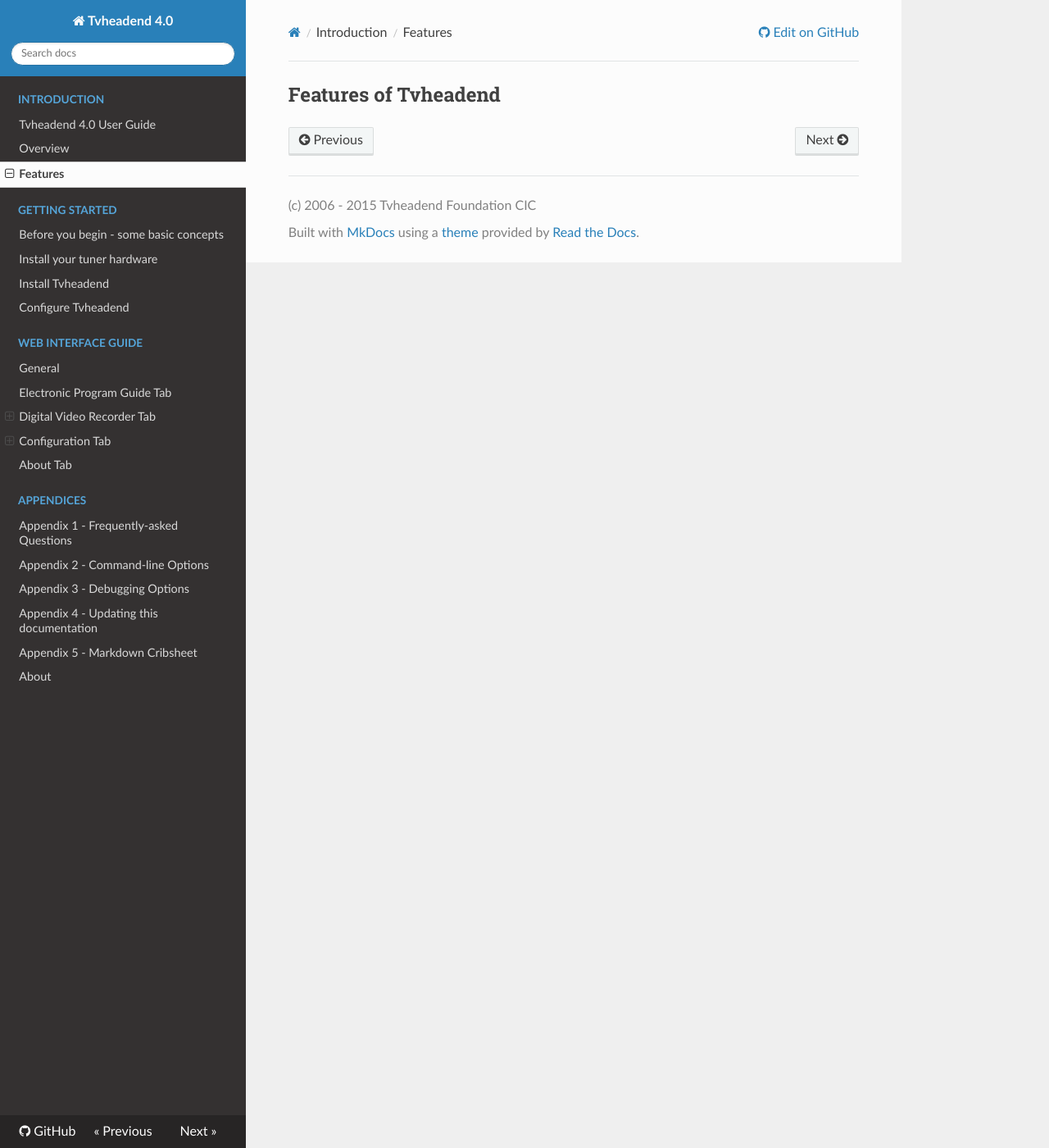
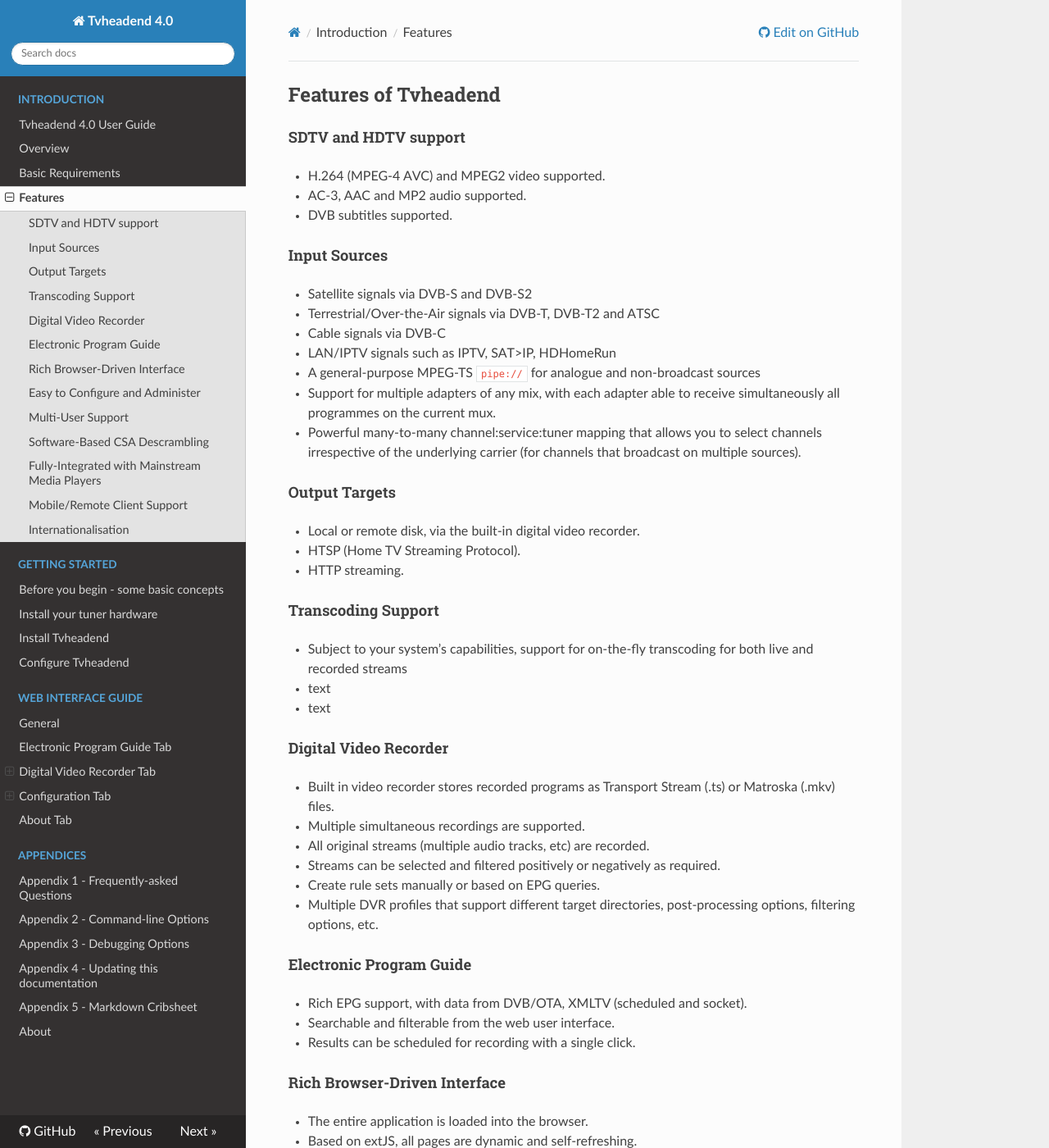
Before and after one commit to tvheadend/tvheadend-documentation, an MkDocs documentation site: the page built from docs/features.md, in a window 1280 px wide and 1400 px high. Shown: the whole window at 82% size. Built offline with MkDocs 1.6.1, drawn with Linux system fonts in a browser that asks for light colours; nearby versions of some CDN libraries; old or Windows-style settings are respelled for this version of MkDocs; some of the changed text lies outside the part shown.

```diff
--- a/docs/features.md
+++ b/docs/features.md
@@ -1 +1,76 @@
 ##Features of Tvheadend
+
+####SDTV and HDTV support
+* H.264 (MPEG-4 AVC) and MPEG2 video supported.
+* AC-3, AAC and MP2 audio supported.
+* DVB subtitles supported.
+
+####Input Sources
+* Satellite signals via DVB-S and DVB-S2
+* Terrestrial/Over-the-Air signals via DVB-T, DVB-T2 and ATSC
+* Cable signals via DVB-C
+* LAN/IPTV signals such as IPTV, SAT>IP, HDHomeRun
+* A general-purpose MPEG-TS `pipe://` for analogue and non-broadcast sources
+* Support for multiple adapters of any mix, with each adapter able to
+receive simultaneously all programmes on the current mux.
+* Powerful many-to-many channel:service:tuner mapping that allows you to select
+channels irrespective of the underlying carrier (for channels that broadcast
+on multiple sources).
+
+####Output Targets
+* Local or remote disk, via the built-in digital video recorder.
+* HTSP (Home TV Streaming Protocol).
+* HTTP streaming.
+
+####Transcoding Support
+* Subject to your system's capabilities, support for on-the-fly transcoding
+for both live and recorded streams
+* text
+* text
+
+####Digital Video Recorder
+* Built in video recorder stores recorded programs as Transport Stream (.ts) or Matroska (.mkv) files.
+* Multiple simultaneous recordings are supported.
+* All original streams (multiple audio tracks, etc) are recorded.
+* Streams can be selected and filtered positively or negatively as required.
+* Create rule sets manually or based on EPG queries.
+* Multiple DVR profiles that support different target directories, post-processing options, filtering options, etc.
+
+####Electronic Program Guide
+* Rich EPG support, with data from DVB/OTA, XMLTV (scheduled and socket).
+* Searchable and filterable from the web user interface.
+* Results can be scheduled for recording with a single click.
+
+####Rich Browser-Driven Interface
+* The entire application is loaded into the browser.
+* Based on extJS, all pages are dynamic and self-refreshing.
+* All sorting/filtering is then done in C by the main application for speed.
+
+####Easy to Configure and Administer
+* All setup and configuration is done from the built in web user interface.
+* All settings are stored in human-readable text files.
+* Initial setup can be done by choosing one of the pre-defined [linuxtv](http://git.linuxtv.org/cgit.cgi/dtv-scan-tables.git) networks
+or manually configured.
+* Idle scanning for automatic detection of muxes and services.
+* Support for broadcaster (primarily DVB-S) bouquets for easy channel mapping.
+
+####Multi-User Support
+* Access to system features (streaming, administration, configurations) can
+be configured based on username/password and/or IP address.
+
+####Software-Based CSA Descrambling
+* Requires a card server (newcamd and capmt protocol is supported).
+
+####Fully-Integrated with Mainstream Media Players
+* Movian and Kodi are the main targets/
+* All channel data, channel groups/tages, EPG and TV streaming is carried over a single TCP connection.
+
+####Mobile/Remote Client Support
+* As well as the web interface, which is accessible through VPN if required,
+third-party clients are available for both [Android](https://play.google.com/store/apps/details?id=org.tvheadend.tvhclient&hl=en_GB)
+and [iOS](https://itunes.apple.com/gb/app/tvhclient/id638900112?mt=8) (other
+clients may also be available).
+
+####Internationalisation
+* All text is encoded in UTF-8 to provide full international support.
+* All major character encodings in DVB are supported (e.g. for localised EPG character sets).
--- a/mkdocs.yml
+++ b/mkdocs.yml
@@ -20,9 +20,10 @@ pages:
     - Introduction:
         - index.md
         - Overview: overview.md
+        - Basic Requirements: basic_requirements.md
         - Features: features.md
     - Getting Started:
-        - Before you begin - some basic concepts: Before_you_begin.md
+        - Before you begin - some basic concepts: before_you_begin.md
         - Install your tuner hardware: install_tuner_hardware.md
         - Install Tvheadend: install_tvheadend.md
         - Configure Tvheadend: configure_tvheadend.md
```
Also changed, not shown: docs/basic_requirements.md (added, +51 -0 lines), docs/before_you_begin.md (renamed from docs/Before_you_begin.md, +1 -1 lines), docs/install_tuner_hardware.md (+1 -1 lines), docs/overview.md (+12 -43 lines).
